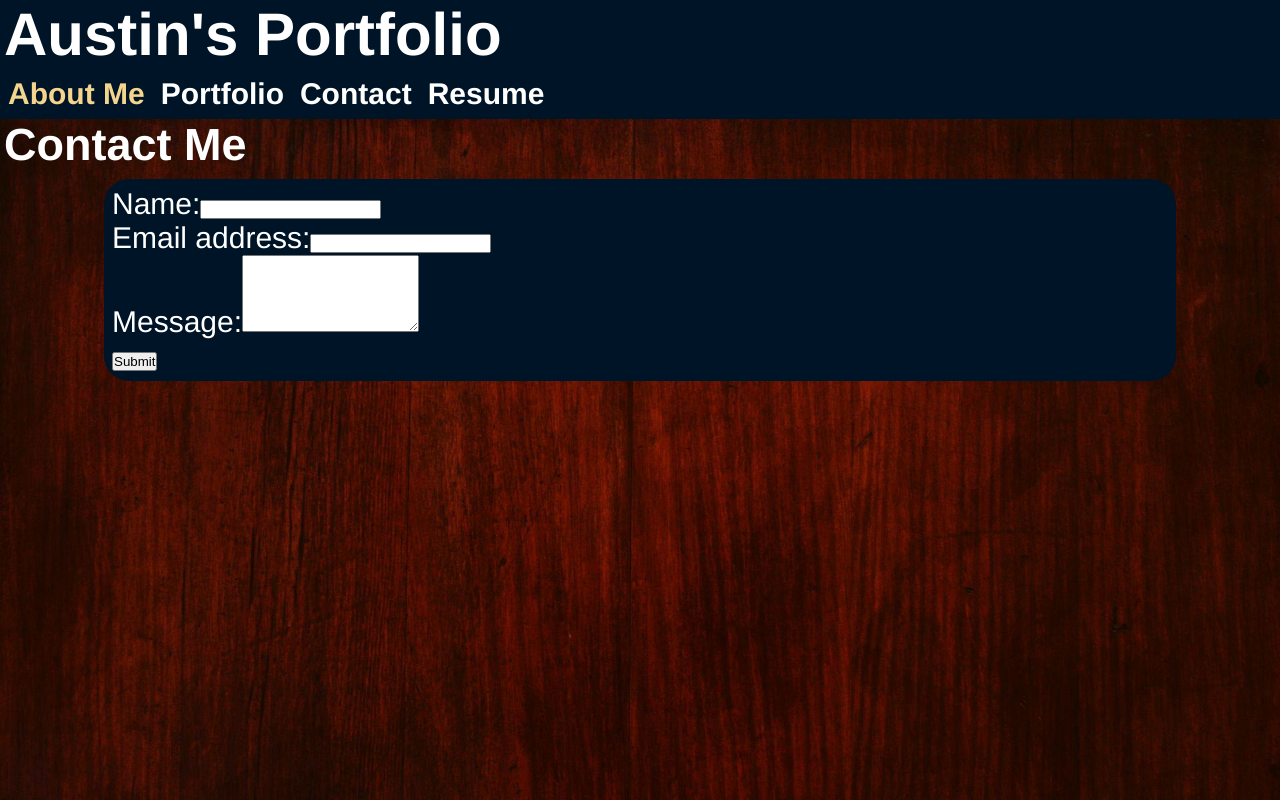
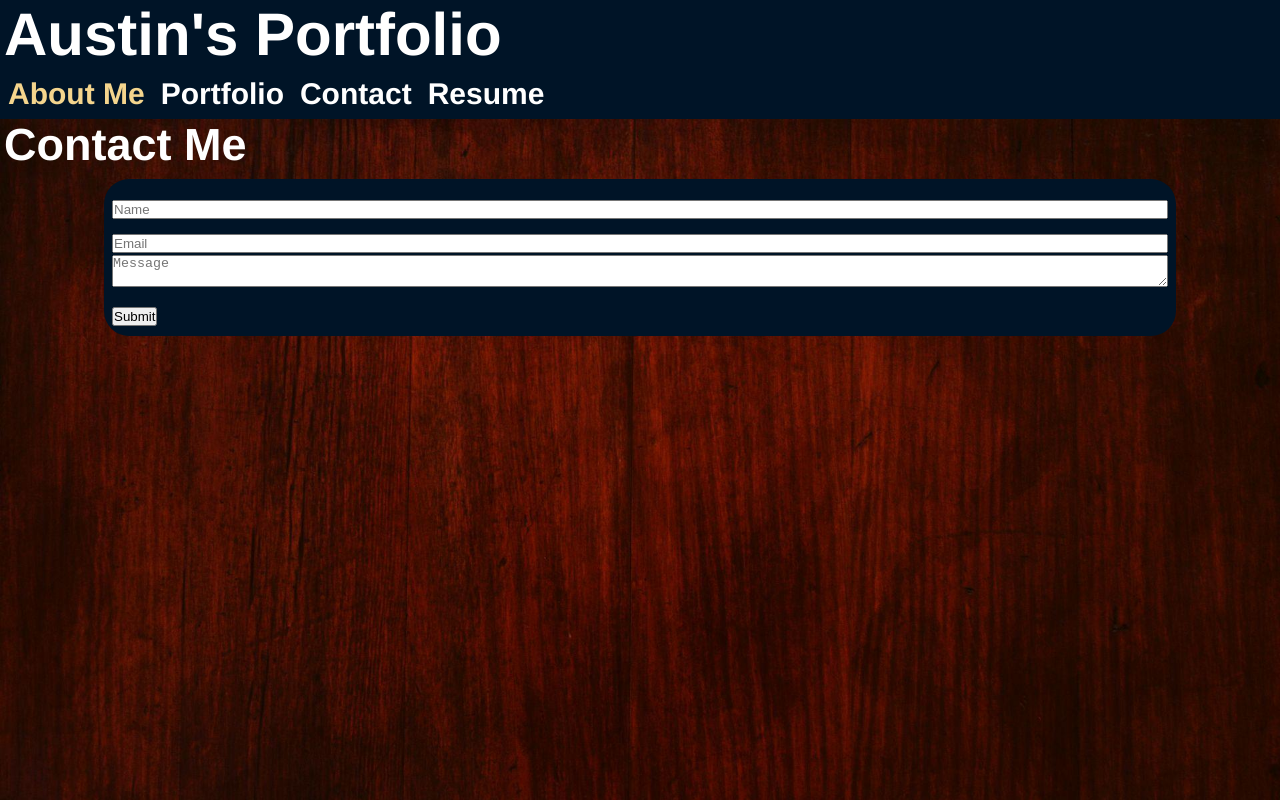
Before and after one commit to austin-espinal/web-dev-portfolio, a React (Create React App) app: page /contact in a window 1280 px wide. Shown: the top 800 px of the page. Built offline with nearby package versions, Linux system fonts and the light colour scheme.

Commit message:
updated About and Contact. will work on better styling and animations next. added updated resume

```diff
--- a/src/App.js
+++ b/src/App.js
@@ -18,6 +18,7 @@ function App() {
       <div>
         <Routes>
           <Route path="/" element={<About />} />
+          <Route path="/web-dev-portfolio" element={<About />} />
           <Route path="/portfolio" element={<Portfolio />} />
           <Route path="/contact" element={<Contact />} />
           <Route path="/resume" element={<Resume />} />
--- a/src/assets/css/style.css
+++ b/src/assets/css/style.css
@@ -34,7 +34,12 @@
     background-size: cover;
     background-repeat: no-repeat;
 }
-
+input {
+  width: 100%;
+}
+textarea {
+  width: 100%;
+}
 .project-thumbnail {
     width: 300px;
     height: 100px;
--- a/src/components/About/index.js
+++ b/src/components/About/index.js
@@ -11,7 +11,7 @@ function About() {
                     <p className="bg m-2 p-2 round-25">Welcome to my portfolio! My name is Austin Espinal and I am full-stack web developer. I have experience with HTML, CSS, Javascript, Node, React, MySQL, and Mongo.<br />
                     Please look forward to checking out the rest of my portfolio and watch it grow over time.<br />
                         When I am not coding, you can find me playing videogames, watching basketball, browsing Netflix, or making cocktails on the weekends.
-                        Email is the best way to reach me. I hope you enjoy the rest of your day and I hope to hear back from you.
+                        Email is the best way to reach me. Feel free to leave me a message in the contact section. I hope you enjoy the rest of your day and I hope to hear back from you.
                     </p>
                 </div>
             </div>
--- a/src/components/Contact/index.js
+++ b/src/components/Contact/index.js
@@ -38,9 +38,11 @@ function Contact() {
         emailjs.sendForm('service_9dtm9jn', 'template_1rg4cmj', form.current, 'rZAizi5PK_QF7BXfB')
             .then((result) => {
                 console.log(result.text);
+                window.alert("Message Sent!");
                 window.location.reload(false);
             }, (error) => {
                 console.log(error.text);
+                window.alert("Error! message was not sent");
             });
     }
 
@@ -51,16 +53,13 @@ function Contact() {
                 <div className="bg round-25 m-2 p-2">
                     <form id="contact-form" ref={form} onSubmit={handleSubmit}>
                         <div>
-                            <label htmlFor="name">Name:</label>
-                            <input type="text" name="name" defaultValue={name} onBlur={handleChange} />
+                            <input type="text" name="name" defaultValue={name} placeholder="Name" onBlur={handleChange} />
                         </div>
                         <div>
-                            <label htmlFor="email">Email address:</label>
-                            <input type="email" name="email" defaultValue={email} onBlur={handleChange} />
+                            <input type="email" name="email" defaultValue={email} placeholder="Email" onBlur={handleChange} />
                         </div>
                         <div>
-                            <label htmlFor="message">Message:</label>
-                            <textarea name="message" defaultValue={message} rows="5" onBlur={handleChange} />
+                            <textarea name="message" defaultValue={message} placeholder="Message" onBlur={handleChange} />
                         </div>
                         {errorMessage && (
                             <div>
```
Also changed, not shown: 2 other files (tests, documents, lock files or other folders).
